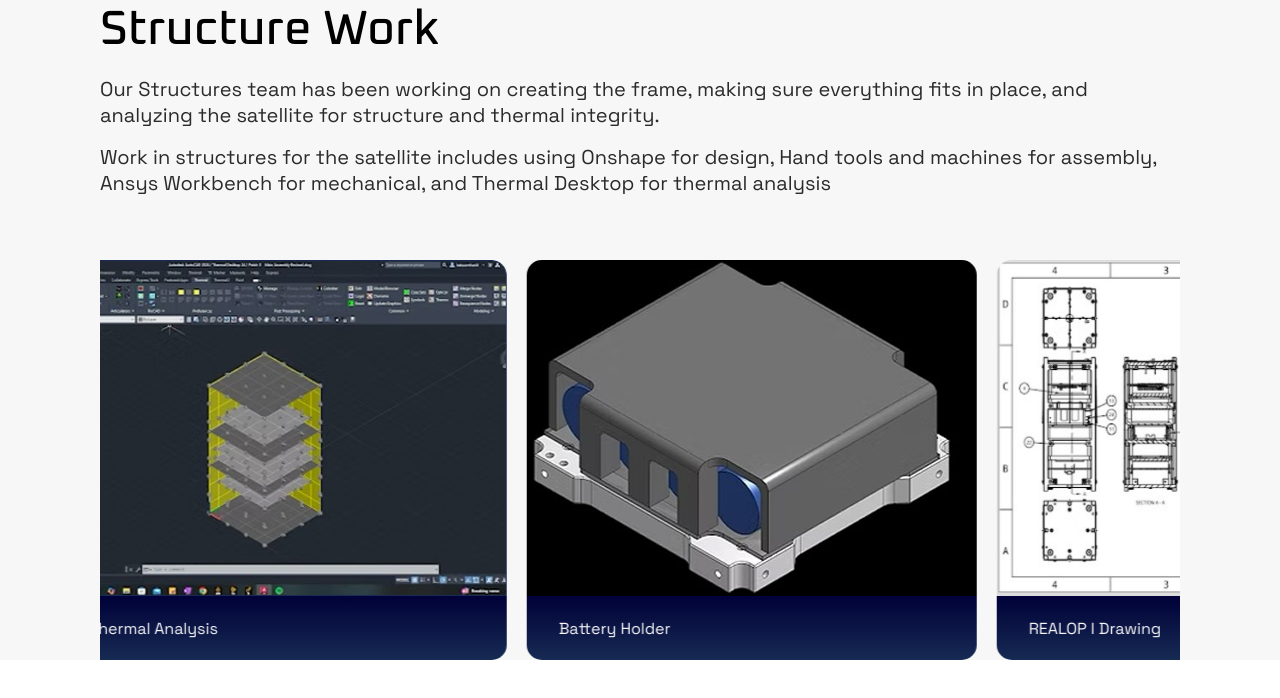
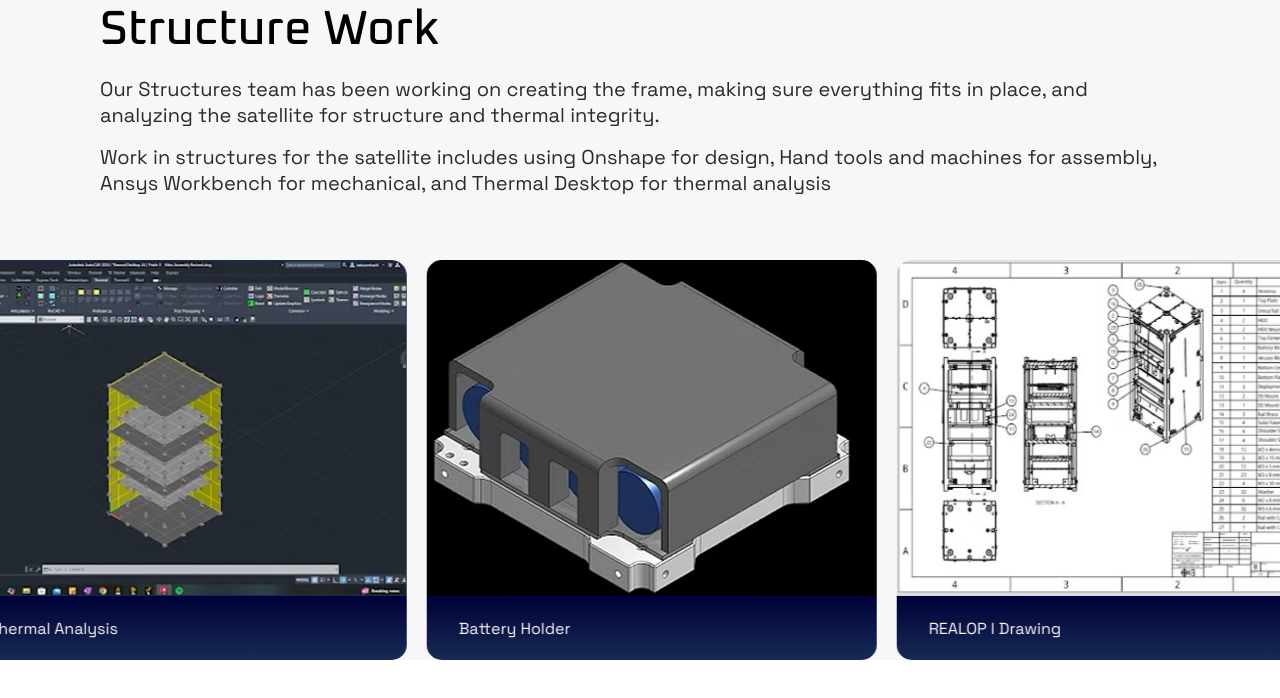
Before and after one commit to include-davis/sss, a Next.js app: page /test in a window 1280 px wide. Shown: the top 698 px of the page. Built offline with nearby package versions, Linux system fonts and the light colour scheme.

Commit message:
fixed padding for only text

```diff
--- a/app/(pages)/_components/structureWork/structurework.module.scss
+++ b/app/(pages)/_components/structureWork/structurework.module.scss
@@ -2,11 +2,6 @@
 
 .structureWork {
   background-color: var(--off-white);
-  padding: 0 6.25rem;
-
-  @include mixins.phone{
-    padding: 0 1.25rem;
-  }
 }
 
 .container {
@@ -18,7 +13,6 @@
   @include mixins.phone{
     gap: 1.5rem;
     align-items: flex-start;
-    width: 21.9375rem;
   }
 }
 
@@ -28,9 +22,11 @@
   align-items: flex-start;
   gap: 1rem;
   align-self: stretch;
+  padding: 0 6.25rem;
 
   @include mixins.phone{
     align-items: center;
+    padding: 0 1.25rem;
   }
 
   h1 {
@@ -57,6 +53,7 @@
 
     @include mixins.phone{
       font-size: 1.125rem;
+      //padding: 0 1.25rem;
     }
 }
 
```
